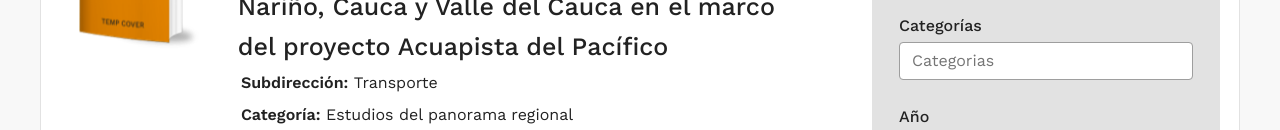
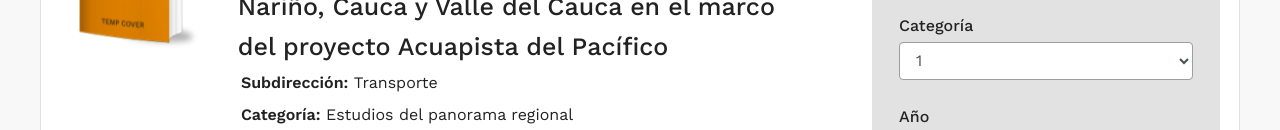
Before and after one commit to kashipu/maquetacion, a plain HTML site: page tipo2.html in a window 1280 px wide. Shown: the part 488-618 px from the top of the page. Drawn offline with nearby package versions, Linux system fonts and the light colour scheme.

Commit message:
Ajuste temas de accesibilidad y screenshots de performance y accesibilidad

```diff
--- a/tipo2.html
+++ b/tipo2.html
@@ -221,15 +221,14 @@
                                     </select>
                                 </div>
                                 <div class="filter--group">
-                                    <label for="categorias">Categorías</label>
-                                    <input list="categorias" placeholder="Categorias" />
-                                    <datalist id="categorias">
-                                        <option value="1"></option>
-                                        <option value="2"></option>
-                                        <option value="3"></option>
-                                        <option value="4"></option>
-                                        <option value="5"></option>
-                                    </datalist>
+                                    <label for="category">Categoría</label>
+                                    <select name="fuente" id="category">
+                                        <option>1</option>
+                                        <option>2</option>
+                                        <option>3</option>
+                                        <option>4</option>
+                                        <option>5</option>
+                                    </select>
                                 </div>
                                 <div class="filter--group">
                                     <label for="year-filtro">Año</label>
```
Also changed, not shown: ligthhouseScreens/TemasDies.png (added), ligthhouseScreens/inicio.png (added), ligthhouseScreens/subdirecciones.png (added), 1 other file.
